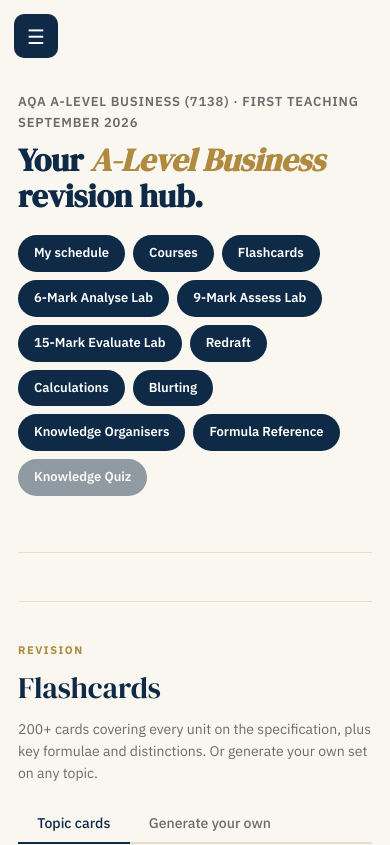
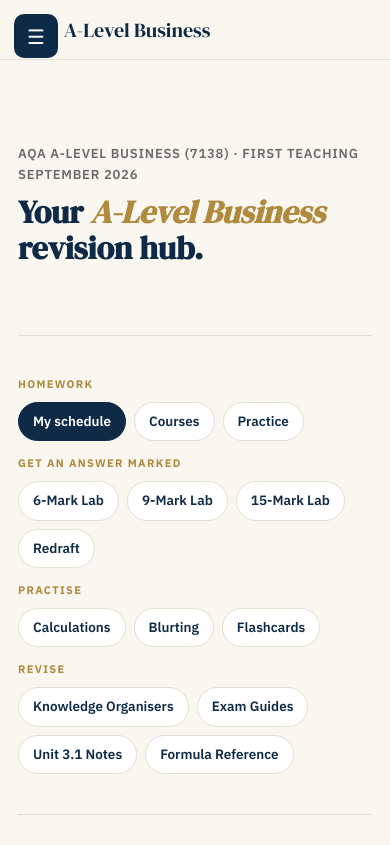
Before and after one commit to nishkam-bs/nishkam-new-alevel, a plain HTML site: page index.html in a window 390 px wide. Shown: the top 845 px of the page. Drawn offline with Linux system fonts and the light colour scheme.

Commit message:
Home page laid out like the 7132 site: sign-in first, grouped buttons, phone header
Co-Authored-By: Claude Opus 5.5 <noreply@anthropic.com>
Claude-Session: https://claude.ai/code/session_012iFJQxjwPQRxErHXkPPqrF

```diff
--- a/index.html
+++ b/index.html
@@ -220,9 +220,23 @@ footer a{color:var(--muted);display:block;padding:2px 0}footer a:hover{color:var
 .nk-marks details p{font-size:13.5px;margin-top:6px}
 .nk-marks .nk-q{font-style:italic}
 @media(max-width:760px){.nk-cols{grid-template-columns:1fr}.nk-prog li{grid-template-columns:120px 1fr 70px}.nk-home{padding:20px}}
+.tool-groups{display:grid;gap:14px;padding-bottom:40px;margin-bottom:40px;border-bottom:1px solid var(--rule)}
+.tool-group{display:flex;flex-wrap:wrap;gap:8px;align-items:center}
+.tool-group .tg-label{font-size:11px;text-transform:uppercase;letter-spacing:.12em;color:var(--gold);font-weight:700;width:150px;flex:none}
+.tool-group a{padding:8px 14px;border-radius:999px;border:1px solid var(--rule);background:var(--paper);color:var(--navy);font-weight:600;font-size:13.5px;text-decoration:none;transition:.15s}
+.tool-group a:hover{border-color:var(--navy)}
+.tool-group a.main{background:var(--navy);color:#fff;border-color:var(--navy)}
+.mtop{display:none}
+@media(max-width:900px){
+  body .mtop{display:flex;position:fixed;top:0;left:0;right:0;height:60px;z-index:150;background:var(--parchment);border-bottom:1px solid var(--rule);align-items:center;padding-left:64px;font-family:'DM Serif Display',serif;font-size:20px;color:var(--navy)}
+  main{padding-top:84px!important}
+  body .tool-group .tg-label{width:100%}
+  .hamburger{z-index:160}
+}
 </style>
 </head>
 <body>
+<div class="mtop">A-Level Business</div>
 <button class="hamburger" id="menuBtn" aria-label="Open menu">&#9776;</button>
 <div class="scrim" id="scrim"></div>
 <div class="layout">
@@ -234,6 +248,7 @@ footer a{color:var(--muted);display:block;padding:2px 0}footer a:hover{color:var
   <h2>Overview</h2>
   <a href="index.html" class="active">Home</a>
   <a href="schedule.html">My schedule</a>
+  <a href="practice.html">Practice</a>
   <h2>Study Tools</h2>
   <a href="six_marker_lab.html">6-Mark Analyse Lab</a>
   <a href="nine_mark_lab.html">9-Mark Assess Lab</a>
@@ -247,7 +262,6 @@ footer a{color:var(--muted);display:block;padding:2px 0}footer a:hover{color:var
   <a class="sub-link" href="course-9mark-assess.html">2. 9-Mark Assess</a>
   <a class="sub-link" href="course-calculate.html">3. Calculate and Use It</a>
   <a href="flashcards-7138.html">Flashcards</a>
-  <a href="#" style="opacity:.5">Knowledge Quiz</a>
   <h2>Unit 3.1</h2>
   <a class="sub-link" href="guide_3_1_1_business_and_objectives.html">3.1.1 Business &amp; objectives</a>
   <a class="sub-link" href="guide_3_1_2_forms_of_business_and_stakeholders.html">3.1.2 Forms &amp; stakeholders</a>
@@ -255,7 +269,6 @@ footer a{color:var(--muted);display:block;padding:2px 0}footer a:hover{color:var
   <a class="sub-link" href="guide_3_1_4_financial_management.html">3.1.4 Finance</a>
   <a class="sub-link" href="unit31/index.html">Unit 3.1 notes</a>
   <h2>Resources</h2>
-  <a href="#" style="opacity:.5">Sample papers</a>
   <a href="knowledge-organisers.html">Knowledge organisers</a>
   <a href="formula_reference.html">Formula reference</a>
   <div class="sidebar-footer">
@@ -269,23 +282,16 @@ footer a{color:var(--muted);display:block;padding:2px 0}footer a:hover{color:var
   <div class="hero">
     <div class="spec">AQA A-Level Business (7138) &middot; First teaching September 2026</div>
     <h2>Your <em>A-Level Business</em> revision hub.</h2>
-    <div class="tool-pills">
-      <a href="schedule.html" class="tool-pill">My schedule</a>
-      <a href="#courses" class="tool-pill">Courses</a>
-      <a href="#flashcards" class="tool-pill">Flashcards</a>
-      <a href="six_marker_lab.html" class="tool-pill">6-Mark Analyse Lab</a>
-      <a href="nine_mark_lab.html" class="tool-pill">9-Mark Assess Lab</a>
-      <a href="fifteen_mark_lab.html" class="tool-pill">15-Mark Evaluate Lab</a>
-      <a href="redraft.html" class="tool-pill">Redraft</a>
-      <a href="calculation_practice_lab.html" class="tool-pill">Calculations</a>
-      <a href="blurting.html" class="tool-pill">Blurting</a>
-      <a href="knowledge-organisers.html" class="tool-pill">Knowledge Organisers</a>
-      <a href="formula_reference.html" class="tool-pill">Formula Reference</a>
-      <a href="#" class="tool-pill disabled">Knowledge Quiz</a>
-    </div>
   </div>
 
   <div class="acct" id="account" hidden></div>
+
+  <div class="tool-groups">
+    <div class="tool-group"><span class="tg-label">Homework</span><a class="main" href="schedule.html">My schedule</a><a href="courses.html">Courses</a><a href="practice.html">Practice</a></div>
+    <div class="tool-group"><span class="tg-label">Get an answer marked</span><a href="six_marker_lab.html">6-Mark Lab</a><a href="nine_mark_lab.html">9-Mark Lab</a><a href="fifteen_mark_lab.html">15-Mark Lab</a><a href="redraft.html">Redraft</a></div>
+    <div class="tool-group"><span class="tg-label">Practise</span><a href="calculation_practice_lab.html">Calculations</a><a href="blurting.html">Blurting</a><a href="#flashcards">Flashcards</a></div>
+    <div class="tool-group"><span class="tg-label">Revise</span><a href="knowledge-organisers.html">Knowledge Organisers</a><a href="#units">Exam Guides</a><a href="unit31/index.html">Unit 3.1 Notes</a><a href="formula_reference.html">Formula Reference</a></div>
+  </div>
 
   <!-- ══════════════════════════════════════════════════════ -->
   <!-- EMBEDDED FLASHCARDS                                    -->
@@ -654,7 +660,6 @@ footer a{color:var(--muted);display:block;padding:2px 0}footer a:hover{color:var
       <a href="redraft.html">Redraft</a>
       <a href="calculation_practice_lab.html">Calculations</a>
       <a href="flashcards-7138.html">Flashcards</a>
-      <a href="#" style="opacity:.5">Knowledge Quiz</a>
     </div>
   </footer>
 </main>
```
